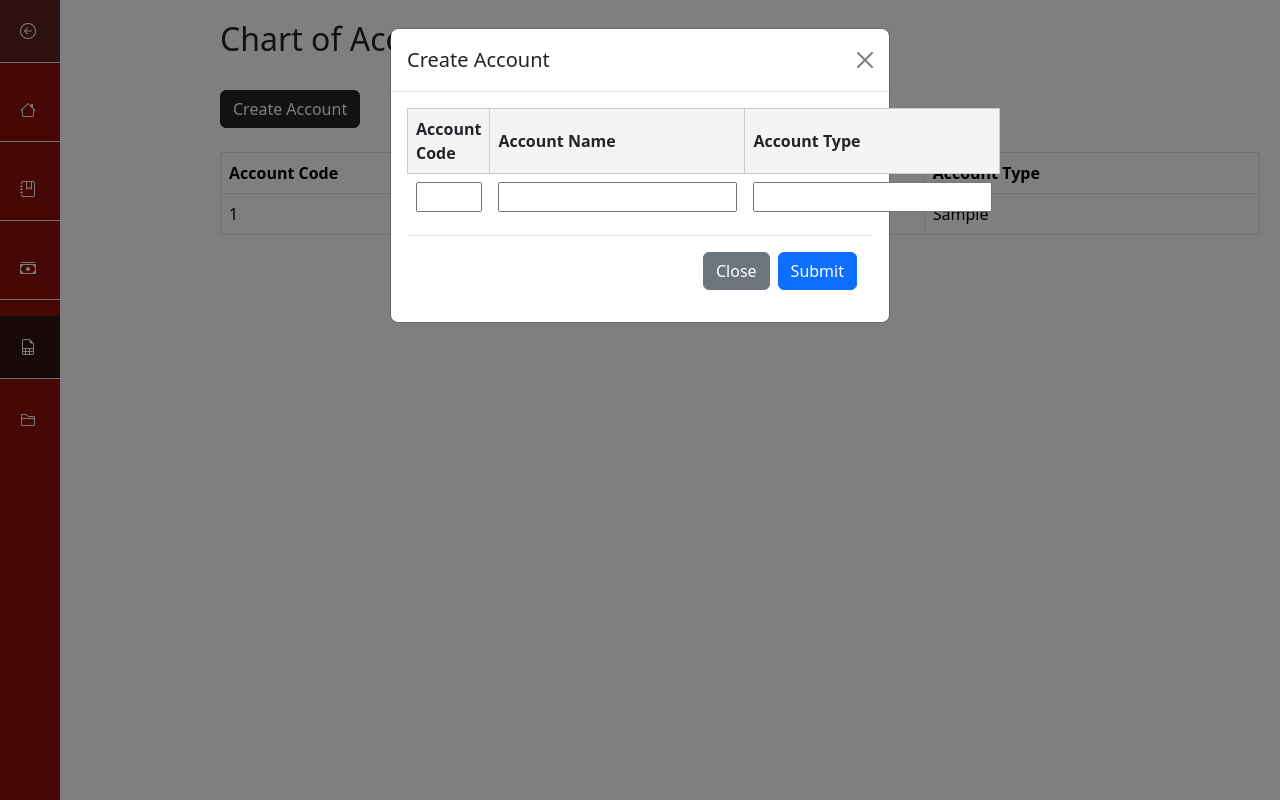
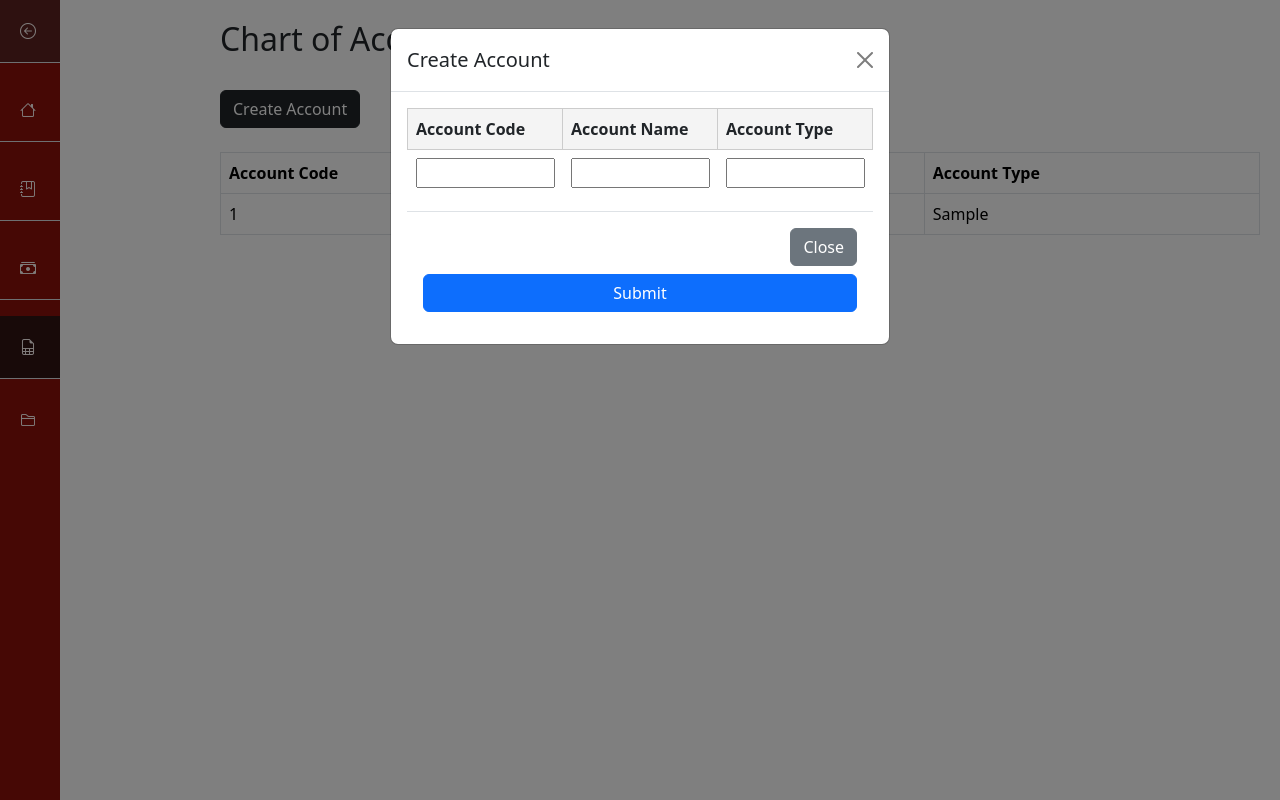
Before and after one commit to rjpd-7/Accounting-System, a Django app: page /accounts/ in a window 1280 px wide, after a click on "Create Account". Run offline with Django 5.2, Linux system fonts and the light colour scheme; tables that the repository leaves empty hold one stand-in row (values such as "Sample post").

Commit message:
Fix accounts, login edit

```diff
--- a/AccountingSystem/Accounting_System/static/styles/styles.css
+++ b/AccountingSystem/Accounting_System/static/styles/styles.css
@@ -52,10 +52,10 @@ body {
 .input_box input {
     border-radius: 10px;
     padding: 6px;
-    border: none;
     margin: 10px;
     width: 250px;
     font-size: 16px;
+    box-shadow: #311413;
 }
 
 .loginBTN {
@@ -67,6 +67,7 @@ body {
     border: none;
     width: 100px;
     font-family: Inter;
+    cursor: pointer;
 }
 
 /* Homepage/Dashboard */
@@ -193,3 +194,21 @@ body {
         margin-left: 60px;
     }
 }
+
+/* Create account modal form */
+.account-form table {
+    width: 100%;
+    border-collapse: collapse;
+    margin-bottom: 15px;
+}
+.account-form th, td {
+    border: 1px solid #ccc;
+    padding: 8px;
+    text-align: left;
+}
+.account-form th {
+    background-color: #f4f4f4;
+}
+.account-form input{
+    width: 100%;
+}
--- a/AccountingSystem/Accounting_System/templates/Front_End/accounts.html
+++ b/AccountingSystem/Accounting_System/templates/Front_End/accounts.html
@@ -108,8 +108,8 @@
             <button type="button" class="btn-close" data-bs-dismiss="modal" aria-label="Close"></button>
         </div>
         <div class="modal-body">
-            <div class="journal-form">
-                <form action="{% url '' %}" method="post">
+            <div class="account-form">
+                <form action="{% url 'AccountingSystem:create_account' %}" method="post">
                     {% csrf_token %}
                     <!-- Create Account -->
                     <table>
@@ -124,16 +124,16 @@
                             <tr>
                                 <td><input type="number" name="account_code" required></td>
                                 <td><input type="text" name="account_name" required></td>
-                                <td><input type="text" name="account_tye" required></td>
+                                <td><input type="text" name="account_type" required></td>
                             </tr>
                         </tbody>
                     </table>
 
-                <div class="modal-footer">
-                    <button type="button" class="btn btn-secondary" data-bs-dismiss="modal">Close</button>
-                    <input type="submit" class="btn btn-primary">
-                </div>
-            </form>
+                    <div class="modal-footer">
+                        <button type="button" class="btn btn-secondary" data-bs-dismiss="modal">Close</button>
+                        <input type="submit" class="btn btn-primary">
+                    </div>
+                </form>
             </div>
         </div>
         </div>
--- a/AccountingSystem/Accounting_System/urls.py
+++ b/AccountingSystem/Accounting_System/urls.py
@@ -10,6 +10,7 @@ urlpatterns = [
     path("journal/", views.journals, name="journals"),
     path("insert_journals/", views.insert_journals, name="insert_journals"),
     path("accounts/", views.chart_of_accounts, name="accounts"),
+    path("create_account/", views.create_account, name="create_account"),
     path("files/", views.files, name="files"),
     path("login/", views.login, name="login"),
     path("index/", views.index, name="index"),
--- a/AccountingSystem/Accounting_System/views.py
+++ b/AccountingSystem/Accounting_System/views.py
@@ -41,5 +41,15 @@ def chart_of_accounts(request):
         "accounts" : results
     })
 
+#Create Account Modal Submit
+def create_account(request):
+    account_code_submit = request.POST['account_code']
+    account_name_submit = request.POST['account_name']
+    account_type_submit = request.POST['account_type']
+    account = Accounts(account_code = account_code_submit, account_name = account_name_submit, account_type = account_type_submit)
+    account.save()
+
+    return render(request, "Front_End/accounts.html")
+
 def files(request):
     return render(request, "Front_End/files.html")
```
